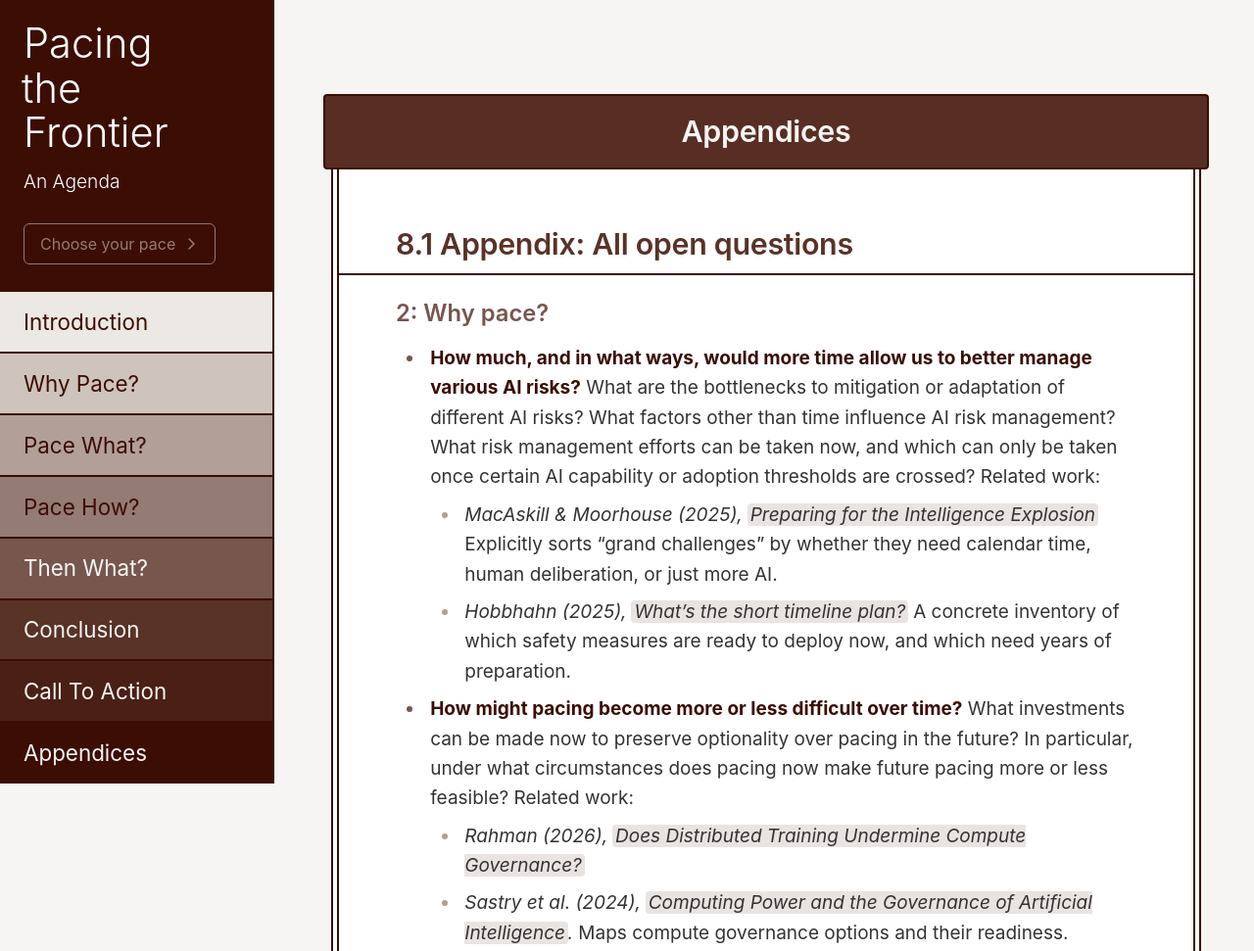
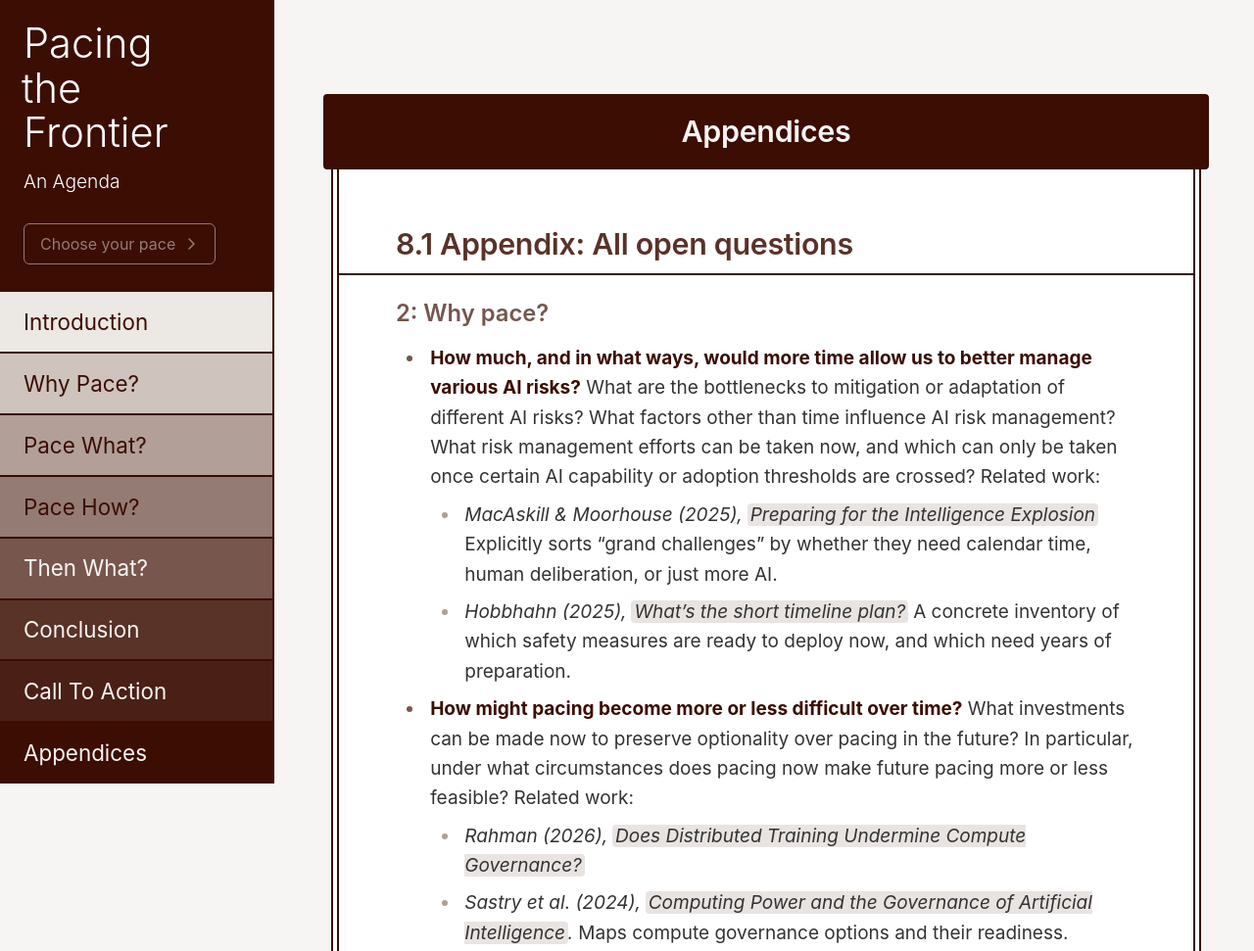
Before and after one commit to paradigm-3-institute/pace, an Astro site: page /appendices in a window 1280 px wide. Shown: the top 971 px of the page at 98% size. Built offline with nearby package versions, Linux system fonts and the light colour scheme; Astro itself is replaced by a stand-in of ours.

Commit message:
colours update

```diff
--- a/src/components/Section.astro
+++ b/src/components/Section.astro
@@ -14,7 +14,7 @@ const Content = content?.Content;
 ---
 
 <section id={id} class:list={["-scroll-mt-8"]}>
-  <h2 style={`background: color-mix(in oklab, var(--color-${id}-bg), white 15%);`} class={textClass}>
+  <h2 style={`background: var(--color-${id}-bg);`} class={textClass}>
     {title}
   </h2>
   <div class="mx-auto padded">
```
